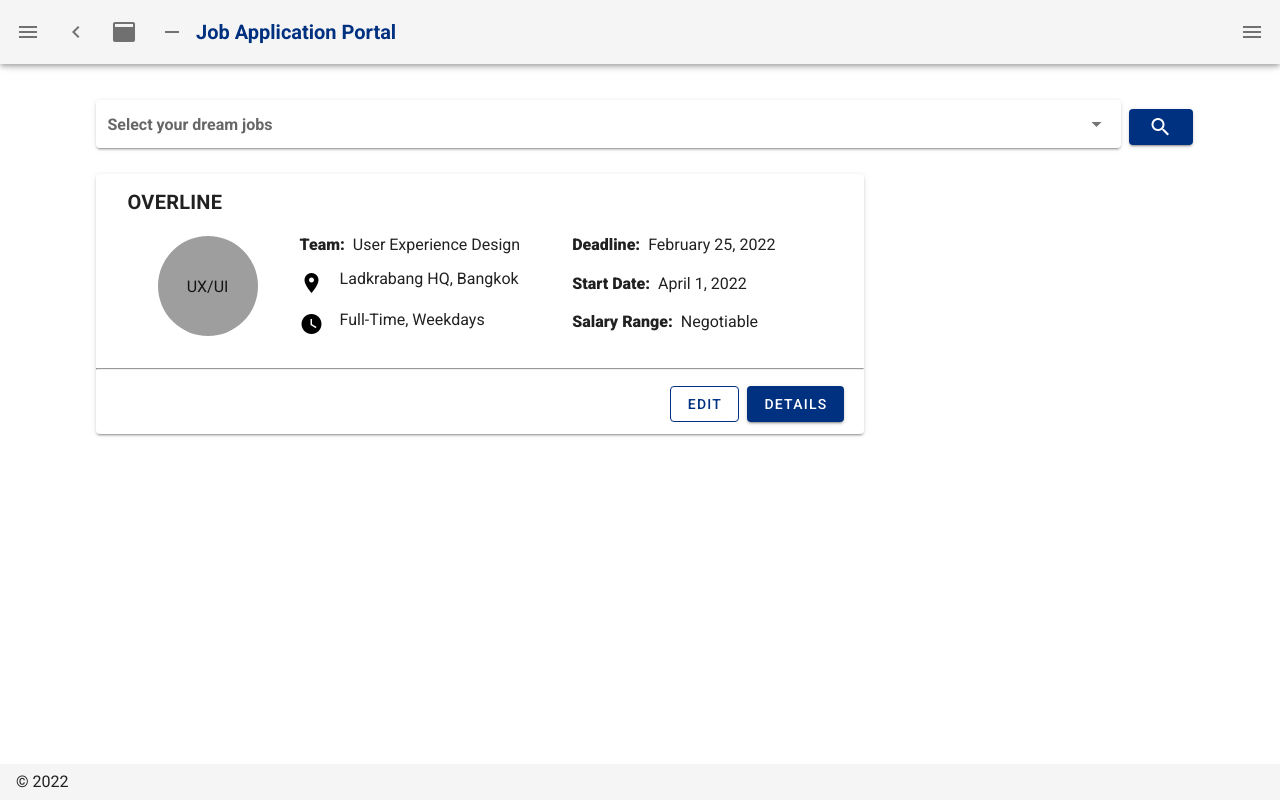
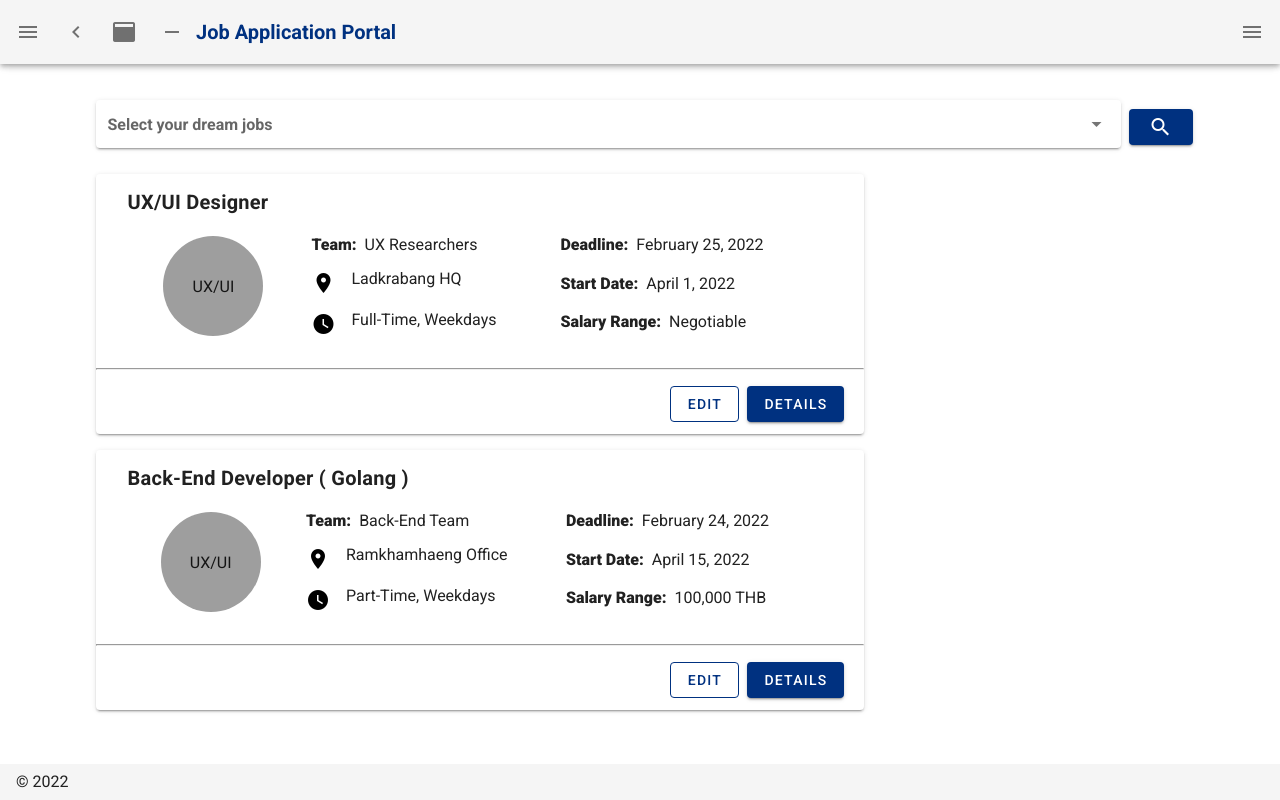
Before and after one commit to maeluenie/JAP, a Nuxt app: page /list_of_jobs in a window 1280 px wide. Built offline with nearby package versions, Linux system fonts and the light colour scheme.

Commit message:
Change the referencing of data
Change the list_of_jobs page and jobDetails page to instead retrieve information from the array to represent actual data retrieval from the API.

```diff
--- a/pages/jobDetails.vue
+++ b/pages/jobDetails.vue
@@ -271,7 +271,7 @@
           BACK
         </v-btn>
         <v-dialog
-          v-model="dialog"
+          v-model="dialog1"
           fullscreen
           hide-overlay
           transition="dialog-bottom-transition"
@@ -289,13 +289,13 @@
           <!-- this is the container of the overview of the form dialog for job application form -->
           <v-card>
             <v-toolbar dark color="primary">
-              <v-btn icon dark @click="dialog = false">
+              <v-btn icon dark @click="dialog1 = false">
                 <v-icon>mdi-close</v-icon>
               </v-btn>
               <v-toolbar-title>Application form for {{ this.jobDetails.jobName }} </v-toolbar-title>
               <v-spacer></v-spacer>
               <v-toolbar-items>
-                <v-btn dark text @click="dialog = false"> Submit </v-btn>
+                <v-btn dark text @click="dialog1 = false"> Submit </v-btn>
                 <!-- this line must link a function to submit the data to the database -->
               </v-toolbar-items>
             </v-toolbar>
@@ -450,7 +450,7 @@
                 </v-container>
 
                 <v-col class="text-right">
-                  <v-btn align="end" color="primary darken-3"> Next </v-btn>
+                  <v-btn align="end" color="primary darken-3" @click="testPrint"> Next </v-btn>
                 </v-col>
               </v-form>
             </v-card>
@@ -565,6 +565,9 @@ export default {
       console.log("Image uploaded successfully");
       this.selectedFile = event.target.files[0]; // this is use to access the actual image file in and store it in the "selectedFile" section.
     },
+    testPrint(){
+      console.log(this.fullName)
+    }
   },
 };
 </script>
--- a/pages/list_of_jobs.vue
+++ b/pages/list_of_jobs.vue
@@ -39,21 +39,22 @@
         class="mx-2 my-2"
       >
         <!-- for the v-card, usage of <v-for> is considerable for repetitive display of cards -->
-        <v-card class="ml-4 mb-4" width="48rem" nuxt to="/jobDetails" hover>
+        <v-card
+          class="ml-4 mb-4"
+          width="48rem"
+          nuxt
+          to="/jobDetails"
+          hover
+          v-for="jobs in jobList"
+          :key="jobs.jobName"
+        >
           <v-list-item>
             <v-list-item-content>
-              <div class="text-h6 ml-4 font-weight-bold">OVERLINE</div>
+              <div class="text-h6 ml-4 font-weight-bold">{{ jobs.jobName }}</div>
               <v-container bg>
                 <v-layout row justify-start class="py-2 px-4">
-                  <v-layout
-                    column
-                    align-content-start
-                    justify-start
-                  >
-                    <v-list-item-avatar
-                      align="center"
-                      size="100px"
-                      color="grey"
+                  <v-layout column align-content-start justify-start>
+                    <v-list-item-avatar align="center" size="100px" color="grey"
                       >UX/UI</v-list-item-avatar
                     ></v-layout
                   >
@@ -65,16 +66,16 @@
                   >
                     <v-layout row class="my-2">
                       <div class="font-weight-black">Team:</div>
-                      <div class="ml-2">User Experience Design</div>
+                      <div class="ml-2">{{jobs.teamName}}</div>
                     </v-layout>
                     <v-layout row class="my-2">
                       <v-icon class="mr-2" color="black">mdi-map-marker</v-icon>
                       <!-- <div class="font-weight-bold">Location:</div> -->
-                      <div class="ml-2">Ladkrabang HQ, Bangkok</div> </v-layout
+                      <div class="ml-2">{{jobs.location}}</div> </v-layout
                     ><v-layout row class="my-2">
                       <v-icon class="mr-2" color="black">mdi-clock</v-icon>
                       <!-- <div class="font-weight-bold">Team:</div> -->
-                      <div class="ml-2">Full-Time, Weekdays</div>
+                      <div class="ml-2">{{jobs.workTime}}</div>
                     </v-layout>
                   </v-layout>
                   <v-layout
@@ -85,15 +86,15 @@
                   >
                     <v-layout row class="my-2">
                       <div class="font-weight-black">Deadline:</div>
-                      <div class="ml-2">February 25, 2022</div>
+                      <div class="ml-2">{{jobs.deadline}}</div>
                     </v-layout>
                     <v-layout row class="my-2">
                       <div class="font-weight-black">Start Date:</div>
-                      <div class="ml-2">April 1, 2022</div>
+                      <div class="ml-2">{{jobs.startDate}}</div>
                     </v-layout>
                     <v-layout row class="my-2">
                       <div class="font-weight-black">Salary Range:</div>
-                      <div class="ml-2">Negotiable</div>
+                      <div class="ml-2">{{jobs.salaryRange}}</div>
                     </v-layout>
                   </v-layout>
                 </v-layout>
@@ -128,23 +129,19 @@
             </v-btn>
           </v-col>
         </v-card>
-
       </v-layout>
     </v-container>
-
   </div>
 </template>
 
 <script>
 export default {
   name: "List of Jobs Page",
-  data() {
-    return {
-      dialog: false,
-      notifications: false,
-      sound: true,
-      widgets: false,
+
+  data: () => ({
+    return: {
       selectedRole: [],
+    },
     job_role: [
       // must be retrieved from the database via the API
       "UX/UI Designer",
@@ -153,7 +150,35 @@ export default {
       "Back-End Golang Developer",
       "Front-End Developer",
     ],
-    };
+    jobList: {
+      jobOverview1: {
+        // must link with the database through an API
+        jobID: 1111,
+        jobName: "UX/UI Designer",
+        teamName: "UX Researchers",
+        location: "Ladkrabang HQ",
+        workTime: "Full-Time, Weekdays",
+        deadline: "February 25, 2022",
+        startDate: "April 1, 2022",
+        salaryRange: "Negotiable",
+      },
+      jobOverview2: {
+        // must link with the database through an API
+        jobID: 1112,
+        jobName: "Back-End Developer ( Golang )",
+        teamName: "Back-End Team",
+        location: "Ramkhamhaeng Office",
+        workTime: "Part-Time, Weekdays",
+        deadline: "February 24, 2022",
+        startDate: "April 15, 2022",
+        salaryRange: "100,000 THB",
+      },
+    },
+  }),
+  watch: {
+    menu(val) {
+      val && setTimeout(() => (this.activePicker = "YEAR"));
+    },
   },
   methods: {
     printSelect() {
```
Lines whose indentation alone changed are shown as unchanged.
